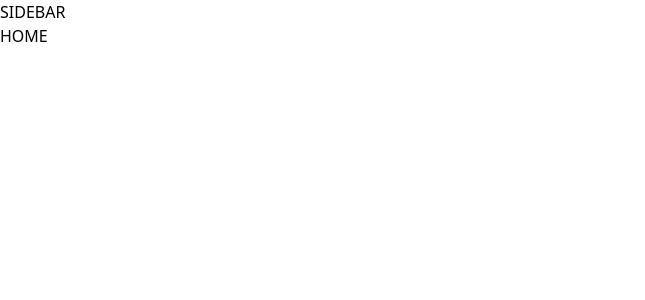
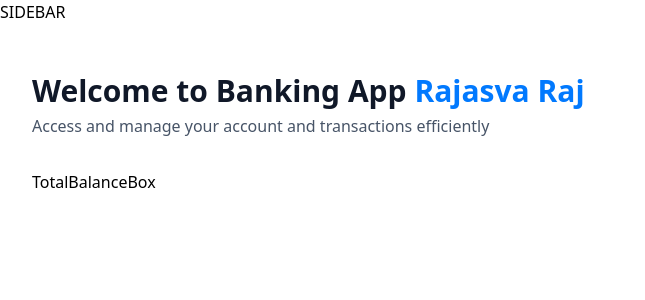
Before and after one commit to Rajasva-Raj-CODE/Banking-App-with-Finance-Management-Dashboard, a Next.js app: page / in a window 1280 px wide. Shown: the top 300 px of the page, without its empty margins (0-645 px from the left). Built offline with nearby package versions, Linux system fonts and the light colour scheme.

Commit message:
auth done

```diff
--- a/app/(root)/page.tsx
+++ b/app/(root)/page.tsx
@@ -1,9 +1,28 @@
+import HeaderBox from '@/components/HeaderBox'
+import TotalBalanceBox from '@/components/TotalBalanceBox'
 import React from 'react'
 
 const Home = () => {
-  return (
-    <div>HOME</div>
-  )
+    const loggedIn = {firstName:'Rajasva Raj'}
+    return (
+        <section className='home'>
+            <div className='home-content'>
+                <header className='home-header'>
+                   <HeaderBox
+                   type='greeting'
+                   title='Welcome to Banking App'
+                   user={loggedIn?.firstName || 'Guest'}
+                   subtext='Access and manage your account and transactions efficiently'
+                   />
+                   <TotalBalanceBox
+                    accounts={[]}
+                    totalBanks={1}
+                    totalCurrentBalance={1250.35}
+                   />
+                </header>
+            </div>
+        </section>
+    )
 }
 
 export default Home
--- /dev/null
+++ b/components/HeaderBox.tsx
@@ -0,0 +1,20 @@
+import { Span } from 'next/dist/trace'
+import React from 'react'
+
+const HeaderBox = ({ type = 'title', title, subtext, user }: HeaderBoxProps) => {
+    return (
+        <div className='header-box'>
+            <h1 className='header-box-title'>
+                {title}
+                {type === 'greeting' && (
+                    <span className='text-bankGradient'>
+                    &nbsp;{user}
+                </span>
+                )}
+            </h1>
+            <p className='header-box-subtext'>{subtext}</p>
+        </div>
+    )
+}
+
+export default HeaderBox
--- /dev/null
+++ b/components/TotalBalanceBox.tsx
@@ -0,0 +1,9 @@
+import React from 'react'
+
+const TotalBalanceBox = ({ accounts=[], totalBanks, totalCurrentBalance }: TotlaBalanceBoxProps) => {
+  return (
+    <div>TotalBalanceBox</div>
+  )
+}
+
+export default TotalBalanceBox
--- /dev/null
+++ b/components/ui/button.tsx
@@ -0,0 +1,57 @@
+import * as React from "react"
+import { Slot } from "@radix-ui/react-slot"
+import { cva, type VariantProps } from "class-variance-authority"
+
+import { cn } from "@/lib/utils"
+
+const buttonVariants = cva(
+  "inline-flex items-center justify-center gap-2 whitespace-nowrap rounded-md text-sm font-medium transition-colors focus-visible:outline-none focus-visible:ring-1 focus-visible:ring-ring disabled:pointer-events-none disabled:opacity-50 [&_svg]:pointer-events-none [&_svg]:size-4 [&_svg]:shrink-0",
+  {
+    variants: {
+      variant: {
+        default:
+          "bg-primary text-primary-foreground shadow hover:bg-primary/90",
+        destructive:
+          "bg-destructive text-destructive-foreground shadow-sm hover:bg-destructive/90",
+        outline:
+          "border border-input bg-background shadow-sm hover:bg-accent hover:text-accent-foreground",
+        secondary:
+          "bg-secondary text-secondary-foreground shadow-sm hover:bg-secondary/80",
+        ghost: "hover:bg-accent hover:text-accent-foreground",
+        link: "text-primary underline-offset-4 hover:underline",
+      },
+      size: {
+        default: "h-9 px-4 py-2",
+        sm: "h-8 rounded-md px-3 text-xs",
+        lg: "h-10 rounded-md px-8",
+        icon: "h-9 w-9",
+      },
+    },
+    defaultVariants: {
+      variant: "default",
+      size: "default",
+    },
+  }
+)
+
+export interface ButtonProps
+  extends React.ButtonHTMLAttributes<HTMLButtonElement>,
+    VariantProps<typeof buttonVariants> {
+  asChild?: boolean
+}
+
+const Button = React.forwardRef<HTMLButtonElement, ButtonProps>(
+  ({ className, variant, size, asChild = false, ...props }, ref) => {
+    const Comp = asChild ? Slot : "button"
+    return (
+      <Comp
+        className={cn(buttonVariants({ variant, size, className }))}
+        ref={ref}
+        {...props}
+      />
+    )
+  }
+)
+Button.displayName = "Button"
+
+export { Button, buttonVariants }
--- a/package.json
+++ b/package.json
@@ -9,6 +9,7 @@
     "lint": "next lint"
   },
   "dependencies": {
+    "@radix-ui/react-slot": "^1.1.2",
     "class-variance-authority": "^0.7.1",
     "clsx": "^2.1.1",
     "lucide-react": "^0.479.0",
```
Also changed, not shown: 1 other file (tests, documents, lock files or other folders).
